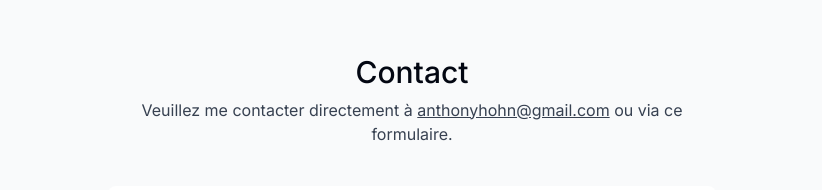
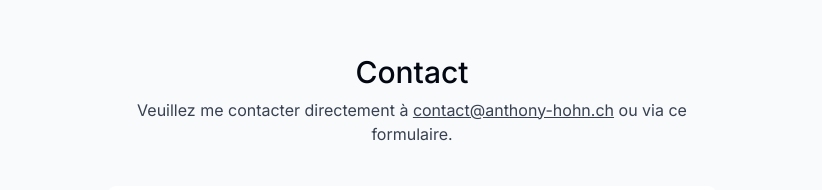
Before and after one commit to anthohn/web-portfolio, a Next.js app: page / in a window 1280 px wide. Shown: the part 2488-2678 px from the top of the page, without its empty margins (228-1050 px from the left). Built offline with nearby package versions, Linux system fonts and the light colour scheme; no server answers.

Commit message:
new e-mail

```diff
--- a/actions/sendEmail.ts
+++ b/actions/sendEmail.ts
@@ -27,7 +27,7 @@ export const sendEmail = async (formData: FormData) => {
   try {
     data = await resend.emails.send({
       from: "Contact de <onboarding@resend.dev>",
-      to: "anthonyhohn@gmail.com",
+      to: "contact@anthony-hohn.com",
       subject: "Message du formulaire de contact",
       reply_to: senderEmail,
       react: React.createElement(ContactFormEmail, {
--- a/app/layout.tsx
+++ b/app/layout.tsx
@@ -20,7 +20,7 @@ export default function RootLayout({
   children: React.ReactNode;
 }) {
   return (
-    <html lang="fr" className="!scroll-smooth">
+    <html lang="fr" className="!scroll-smooth" suppressHydrationWarning={true}>
       <body
         className={`${inter.className} bg-gray-50 text-gray-950 relative pt-28 sm:pt-36 dark:bg-gray-900 dark:text-gray-50 dark:text-opacity-90`}
       >
--- a/components/contact.tsx
+++ b/components/contact.tsx
@@ -34,7 +34,7 @@ export default function Contact() {
       <p className="text-gray-700 -mt-6 dark:text-white/80">
         Veuillez me contacter directement à {" "}
         <a className="underline" href="mailto:example@gmail.com">
-          anthonyhohn@gmail.com
+          contact@anthony-hohn.ch
         </a>{" "}
         ou via ce formulaire.
       </p>
```
